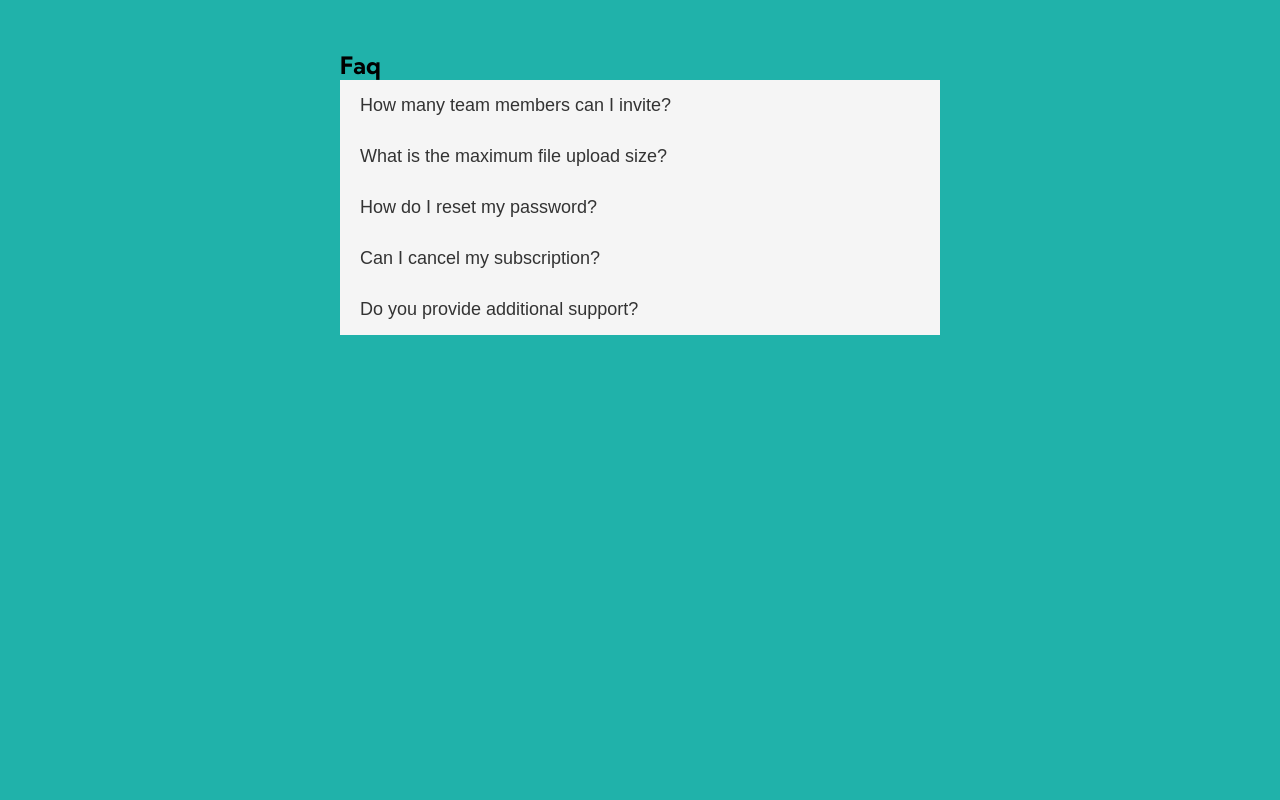
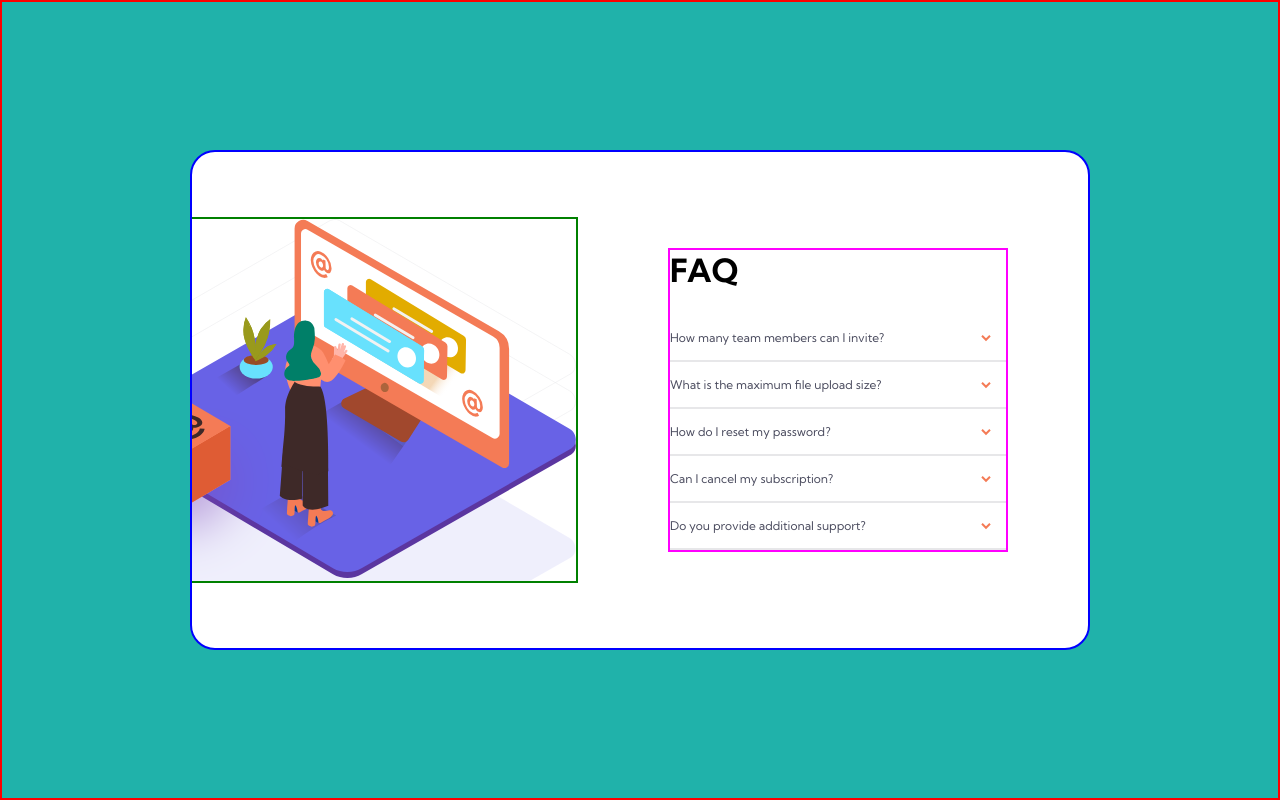
Before and after one commit to arkharman12/faq-accordion-card, a plain HTML site: page index.html in a window 1280 px wide. Drawn offline with Linux system fonts and the light colour scheme.

Commit message:
Making progress

```diff
--- a/css/style.css
+++ b/css/style.css
@@ -12,42 +12,98 @@ html, body {
 }
 
 .container {
-  width: 80%;
-  max-width: 600px;
-  margin: 50px auto;
+  display: flex;
+  justify-content: center;
+  align-items: center;
+  min-height: 100vh;
+  border: 2px solid red;
 }
 
-button.accordion {
+.container .secs-wrapper {
+  display: flex;
+  justify-content: center;
+  align-items: center;
+  width: 900px;
+  height: 500px;
+  background-color: #fff;
+  border-radius: 25px;
+  overflow: hidden;
+  border: 2px solid blue;
+}
+
+.images-wrapper {
+  background: url(/images/bg-pattern-desktop.svg);
+  background-repeat: no-repeat;
+  background-size: 100%;
+  top: 0%;
+  left: -10%;
+  position: relative;
+  border: 2px solid green;
+}
+
+.images-wrapper .desk-woman {
+  position: relative;
+}
+
+.images-wrapper .desk-box {
+  position: absolute;
+  top: 50%;
+  left: -3%;
+}
+
+.accordion-wrapper {
+  margin-right: 80px;
+  border: 2px solid magenta;
+}
+
+.accordion-wrapper h1 {
+  font-size: 32px;
+  text-transform: uppercase;
+  margin-bottom: 25px;
+}
+
+.accordion-wrapper button.accordion {
+  font-family: 'Kumbh Sans', sans-serif;
+  font-size: 12px;
   width: 100%;
-  background-color: whitesmoke;
+  background-color: transparent;
   border: none;
   outline: none;
   text-align: left;
-  padding: 15px 20px;
-  font-size: 18px;
-  color: #333;
+  padding: 15px 15px 15px 0;
+  color: #4a4b5e;
   cursor: pointer;
   transition: background-color 0.2s linear;
 }
 
-button.accordion:after {
-  content: url(./images/icon-arrow-down.svg);
+.accordion-wrapper button.accordion:after {
+  content: url(/images/icon-arrow-down.svg);
+  float: right;
 }
 
-button.accordion.is-open:after {
-  content: "\f056";
+.accordion-wrapper button.accordion.is-open:after {
+  content: url(/images/icon-arrow-down.svg);
+  transition: transform 0.2s linear;
+  transform: rotate(180deg);
 }
 
-button.accordion:hover, button.accordion.is-open {
-  background-color: #ddd;
+.accordion-wrapper button.accordion:hover, .accordion-wrapper button.accordion.is-open {
+  color: #1d1e35;
+  font-weight: 700;
 }
 
-.accordion-content {
-  background-color: white;
-  border-left: 1px solid whitesmoke;
-  border-right: 1px solid whitesmoke;
-  padding: 0 20px;
+.accordion-wrapper .accordion-content {
+  background-color: transparent;
   max-height: 0;
   overflow: hidden;
   transition: max-height 0.2s ease-in-out;
 }
+
+.accordion-wrapper .accordion-content p {
+  color: #787887;
+  padding-bottom: 15px;
+}
+
+.accordion-wrapper hr {
+  border: 1px solid #e7e7e9;
+}
--- a/index.html
+++ b/index.html
@@ -10,7 +10,15 @@
 </head>
 <body>
 
-  <div class="container">
+  <main class="container">
+    <div class="secs-wrapper">
+      <section class="images-wrapper">
+        <!-- <img class="desk-bg-pattern" src="./images/bg-pattern-desktop.svg" alt="" aria-hidden="true"> -->
+        <img class="desk-woman" src="./images/illustration-woman-online-desktop.svg" alt="" aria-hidden="true">
+        <img class="desk-box" src="./images/illustration-box-desktop.svg" alt="" aria-hidden="true">
+      </section>
+
+      <section class="accordion-wrapper">
         <h1>Faq</h1>
 
         <button class="accordion">How many team members can I invite? </button>
@@ -18,29 +26,38 @@
           <p>You can invite up to 2 additional users on the Free plan. There is no limit on
             team members for the Premium plan.</p>
         </div>
+        <hr>
 
         <button class="accordion">What is the maximum file upload size?</button>
         <div class="accordion-content">
           <p>No more than 2GB. All files in your account must fit your allotted storage space.</p>
         </div>
+        <hr>
 
         <button class="accordion">How do I reset my password?</button>
         <div class="accordion-content">
           <p>Click “Forgot password” from the login page or “Change password” from your profile page.</p>
           <p>A reset link will be emailed to you.</p>
         </div>
+        <hr>
 
         <button class="accordion">Can I cancel my subscription?</button>
         <div class="accordion-content">
           <p>Yes! Send us a message and we’ll process your request no questions asked.</p>
         </div>
+        <hr>
 
         <button class="accordion">  Do you provide additional support?</button>
         <div class="accordion-content">
           <p>Chat and email support is available 24/7. Phone lines are open during normal business hours.</p>
         </div>
+        <hr>
+      </section>
+      <!-- accordion-wrapper ends -->
+    </div>
 
-  </div>
+  </main>
+  <!-- container ends -->
 
   <script src="./js/script.js"></script>
 </body>
```
Lines whose indentation alone changed are shown as unchanged.
